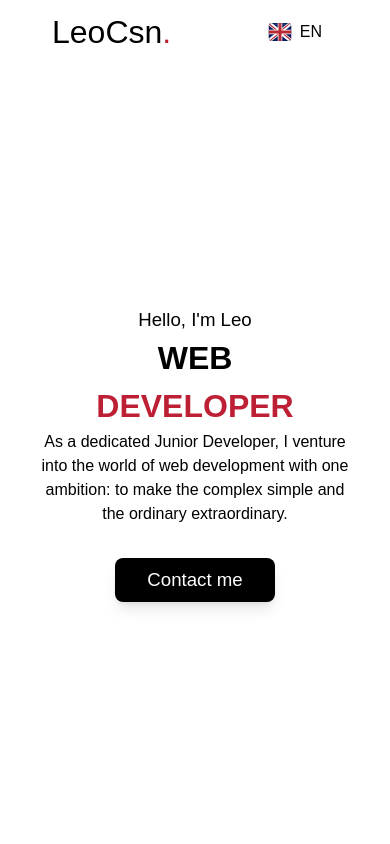
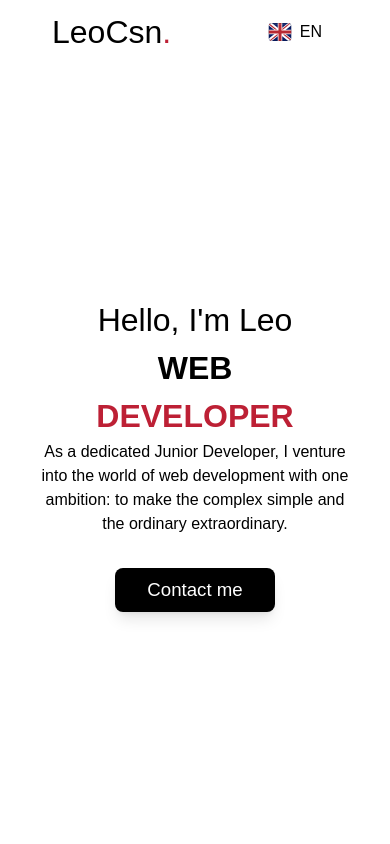
Before and after one commit to LCoinsin/Portfolio, a React (Vite) app in the folder Frontend/: page / in a window 390 px wide. Shown: the top 844 px of the page. Built offline with nearby package versions, Linux system fonts and the light colour scheme; a web font is replaced by a local one.

Commit message:
banner - Subtile small

```diff
--- a/Frontend/src/components/Banner/index.tsx
+++ b/Frontend/src/components/Banner/index.tsx
@@ -14,9 +14,7 @@ function Banner({ className }: BannerProps) {
       className={`${className} flex flex-row items-center justify-center overflow-x-hidden lg:justify-between `}
     >
       <div className="flex flex-col items-center lg:items-start">
-        <h2 className="text-paragraphe sm:text-medium">
-          {t("banner_subtitle")}
-        </h2>
+        <h2 className="text-small sm:text-medium">{t("banner_subtitle")}</h2>
         <h2 className="text-small sm:text-large text-center font-extrabold lg:text-left">
           {i18n.language === "fr" ? (
             <>
```
